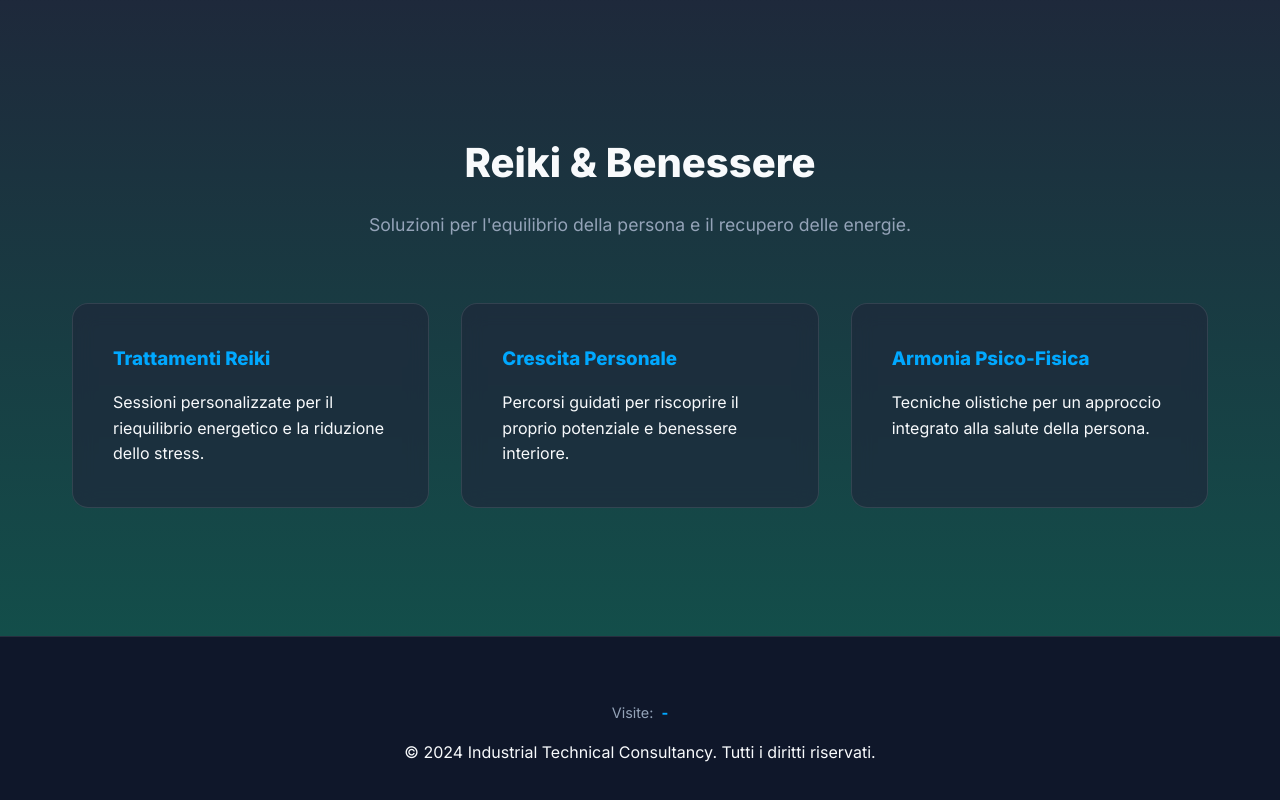
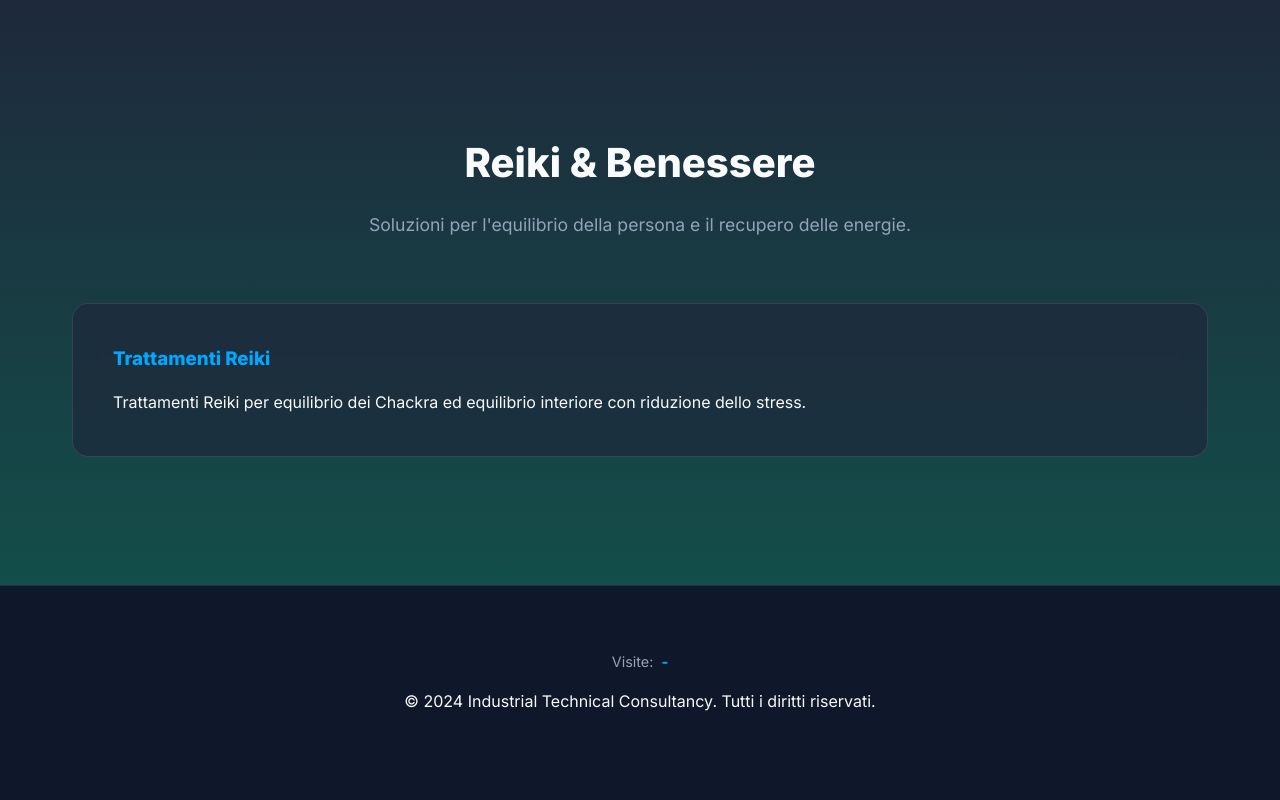
Before and after one commit to luc56/balzano-technical-solutions, a website: page index.html in a window 1280 px wide. Shown: the part 2592-3392 px from the top of the page. After the commit the page ends 3370 px from the top, so only its background shows below. Drawn offline with Linux system fonts and the light colour scheme; no server answers.

Commit message:
Update Benessere section: show single card and add translations for IT, EN, DE

```diff
--- a/index.html
+++ b/index.html
@@ -125,16 +125,8 @@
             </div>
             <div class="grid">
                 <div class="card reveal wellness-card">
-                    <h3>Trattamenti Reiki</h3>
-                    <p>Sessioni personalizzate per il riequilibrio energetico e la riduzione dello stress.</p>
-                </div>
-                <div class="card reveal wellness-card">
-                    <h3>Crescita Personale</h3>
-                    <p>Percorsi guidati per riscoprire il proprio potenziale e benessere interiore.</p>
-                </div>
-                <div class="card reveal wellness-card">
-                    <h3>Armonia Psico-Fisica</h3>
-                    <p>Tecniche olistiche per un approccio integrato alla salute della persona.</p>
+                    <h3 data-i18n="wellness_card_title">Trattamenti Reiki</h3>
+                    <p data-i18n="wellness_card_desc">Trattamenti Reiki per equilibrio dei Chackra ed equilibrio interiore con riduzione dello stress.</p>
                 </div>
             </div>
         </div>
--- a/languages.js
+++ b/languages.js
@@ -26,6 +26,8 @@ const translations = {
         tech_subtitle: 'Dall\'automazione industriale allo sviluppo di App Android e siti web moderni.',
         wellness_title: 'Reiki & Benessere',
         wellness_subtitle: 'Soluzioni per l\'equilibrio della persona e il recupero delle energie.',
+        wellness_card_title: 'Trattamenti Reiki',
+        wellness_card_desc: 'Trattamenti Reiki per equilibrio dei Chackra ed equilibrio interiore con riduzione dello stress.',
         footer_rights: 'Tutti i diritti riservati.',
         nav_app: 'App Instruments',
         inst_hero_title: 'Instruments Tools',
@@ -77,6 +79,8 @@ const translations = {
         tech_subtitle: 'From industrial automation to modern Android App and website development.',
         wellness_title: 'Reiki & Wellness',
         wellness_subtitle: 'Solutions for human balance and energy recovery.',
+        wellness_card_title: 'Reiki Treatments',
+        wellness_card_desc: 'Reiki treatments for Chakra balance and inner equilibrium with stress reduction.',
         footer_rights: 'All rights reserved.',
         nav_app: 'Instruments App',
         inst_hero_title: 'Instruments Tools',
@@ -128,6 +132,8 @@ const translations = {
         tech_subtitle: 'Von der Industrieautomatisierung bis zur Entwicklung moderner Android-Apps und Websites.',
         wellness_title: 'Reiki & Wohlbefinden',
         wellness_subtitle: 'Lösungen für das menschliche Gleichgewicht und die Energierückgewinnung.',
+        wellness_card_title: 'Reiki-Behandlungen',
+        wellness_card_desc: 'Reiki-Behandlungen für Chakra-Balance und inneres Gleichgewicht mit Stressabbau.',
         footer_rights: 'Alle Rechte vorbehalten.',
         nav_app: 'Instruments App',
         inst_hero_title: 'Instruments Tools',
```
